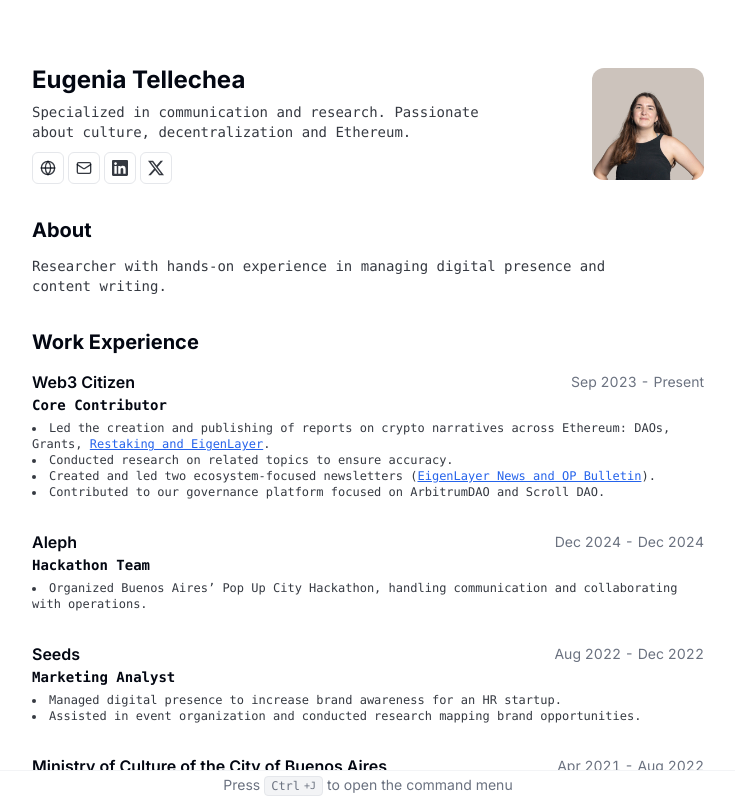
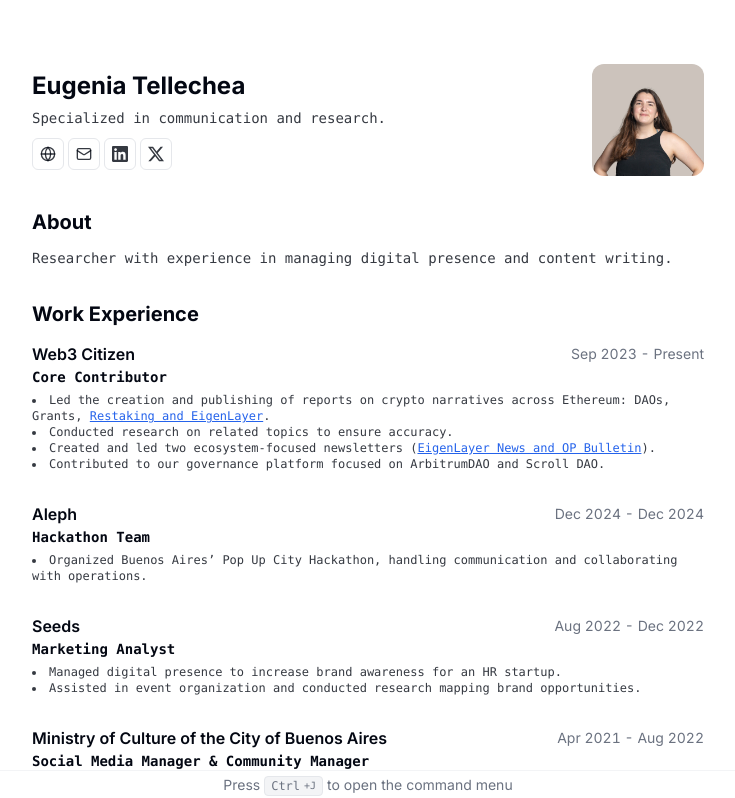
Before and after one commit to eugeniatel/eugecv, a Next.js app: page / in a window 1280 px wide. Shown: the top 798 px of the page, without its empty margins (272-1007 px from the left). Built offline with nearby package versions, Linux system fonts and the light colour scheme.

Commit message:
Update resume-data.tsx

```diff
--- a/src/data/resume-data.tsx
+++ b/src/data/resume-data.tsx
@@ -6,10 +6,10 @@ export const RESUME_DATA = {
   initials: "ET",
   location: "Buenos Aires, Argentina",
   about:
-    "Specialized in communication and research. Passionate about culture, decentralization and Ethereum.",
+    "Specialized in communication and research.",
   summary: (
     <>
-      Researcher with hands‐on experience in managing digital presence and content writing.
+      Researcher with experience in managing digital presence and content writing.
     </>
   ),
   avatarUrl: "/images/pfplinkedin.jpeg",
```
